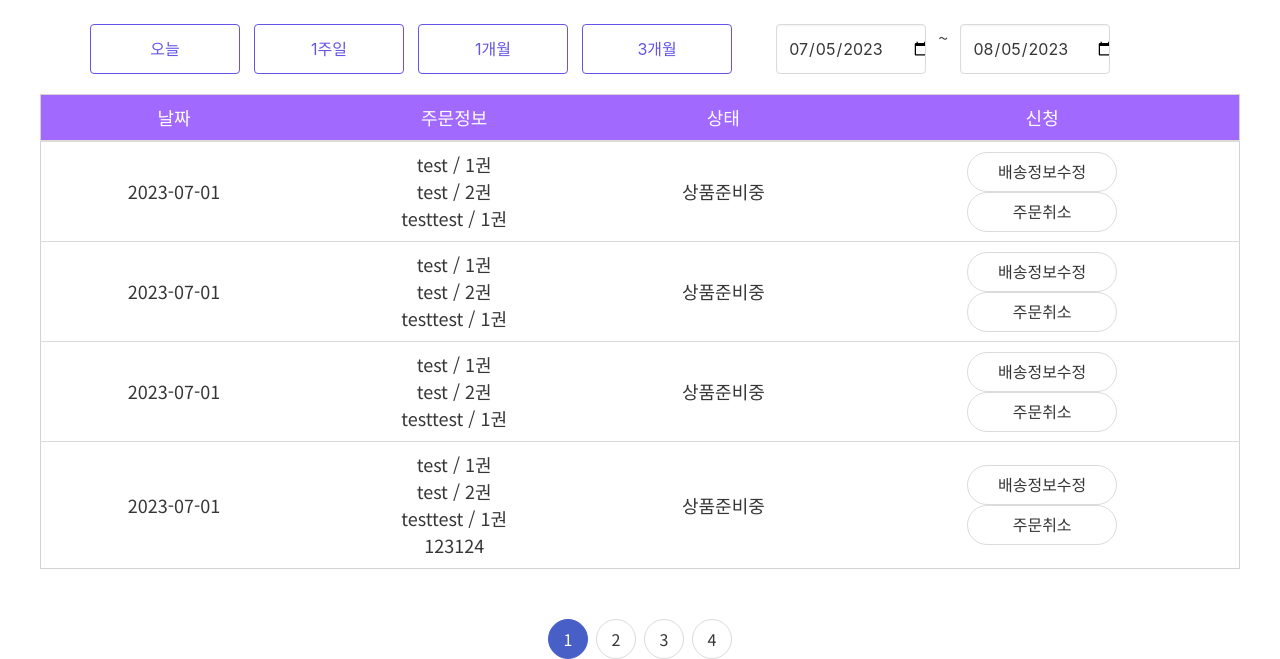
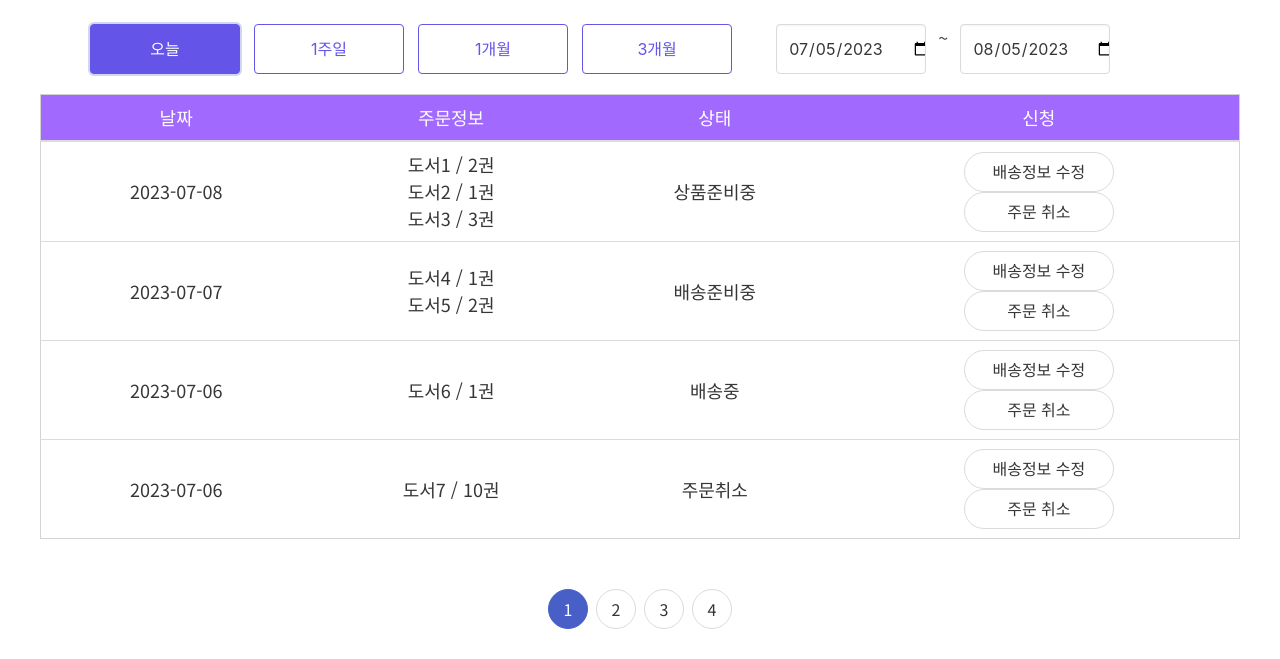
Before and after one commit to limvsme/node_start_kit, a plain HTML site: page src/views/account-orders/account-orders.html in a window 1280 px wide. Shown: the part 207-866 px from the top of the page. After the commit the page ends 836 px from the top, so only its background shows below. Drawn offline with nearby package versions, Linux system fonts and the light colour scheme; a web font is replaced by a local one.

Commit message:
FEAT: 주문조회 화면에서 더미 json 데이터로 테이블 row를 동적생성하게 하는 코드 작성

```diff
--- a/src/views/account-orders/account-orders.html
+++ b/src/views/account-orders/account-orders.html
@@ -66,52 +66,11 @@
             </tr>
           </thead>
 
-          <tbody>
-            <tr>
-              <td>2023-07-01</td>
-              <td>test / 1권<br />test / 2권<br />testtest / 1권</td>
-              <td>상품준비중</td>
-              <td>
-                <button class="button is-rounded">배송정보수정</button><br /><button class="button is-rounded">
-                  주문취소
-                </button>
-              </td>
-            </tr>
-            <tr>
-              <td>2023-07-01</td>
-              <td>test / 1권<br />test / 2권<br />testtest / 1권</td>
-              <td>상품준비중</td>
-              <td>
-                <button class="button is-rounded">배송정보수정</button><br /><button class="button is-rounded">
-                  주문취소
-                </button>
-              </td>
-            </tr>
-
-            <tr>
-              <td>2023-07-01</td>
-              <td>test / 1권<br />test / 2권<br />testtest / 1권</td>
-              <td>상품준비중</td>
-              <td>
-                <button class="button is-rounded">배송정보수정</button><br /><button class="button is-rounded">
-                  주문취소
-                </button>
-              </td>
-            </tr>
-
-            <tr>
-              <td>2023-07-01</td>
-              <td>test / 1권<br />test / 2권<br />testtest / 1권<br />123124</td>
-              <td>상품준비중</td>
-              <td>
-                <button class="button is-rounded">배송정보수정</button><br /><button class="button is-rounded">
-                  주문취소
-                </button>
-              </td>
-            </tr>
-          </tbody>
+          <tbody id="order-list-body"></tbody>
         </table>
       </section>
+
+      <!-- 주문 내역 페이지 버튼 -->
       <nav class="pagination is-rounded" role="navigation" aria-label="pagination">
         <ul class="pagination-list">
           <li>
--- a/src/views/account-orders/account-orders.js
+++ b/src/views/account-orders/account-orders.js
@@ -3,10 +3,13 @@
 // 2. 주문 내역이 있다면 동적으로 row를 생성해서 배치하며, 한 번에 최대 4개까지 배치
 // 2-1. 동적 생성시에 각 row의 배송정보수정, 주문취소 버튼의 이벤트리스너 등록시에 해당 주문의 번호를 인자로 널어, 버튼 클릭시에 각 주문번호에 맞게 대응할 수 있도록 함.
 // 3. 주문 내역이 5건 이상이라면 하단에 그 넘어간 수만큼 페이지를 이동할 수 있는 숫자 버튼 표시
+// 4. 달력에 대한 동작도 구현해야함
 
 const filterButtonList = document.querySelectorAll(".button.is-outlined");
+const orderListBody = document.querySelector("#order-list-body");
 
 addAllEvents();
+requestOrderData();
 
 // addEventListener들을 묶어주는 코드
 function addAllEvents() {
@@ -15,9 +18,67 @@ function addAllEvents() {
     filterButtonList[i].addEventListener("click", (e) => {
       onClickFilterButton(i);
     });
+
+  // 오늘 버튼을 포커스 상태로 설정
+  filterButtonList[0].focus();
 }
 
 // 필터 버튼 처리
 function onClickFilterButton(id) {
   alert(id);
 }
+
+// TODO: 더미데이터 지우고 서버요청 보내야함
+async function requestOrderData() {
+  // 임시로 더미 json 파일 가져다가 화면에 표시
+  try {
+    const response = await fetch("dummy-orders.json");
+    const jsonData = await response.json();
+    //console.log(data);
+
+    for (const order of jsonData.dummyData) {
+      createRow(order);
+    }
+  } catch (error) {
+    console.log("Error:", error);
+  }
+}
+
+function createRow(order) {
+  // 날짜
+  let dateCell = document.createElement("td");
+  dateCell.textContent = order.orderDate;
+
+  // 주문정보
+  let productListCell = document.createElement("td");
+  let temp = "";
+  order.orderProductList.forEach((product) => {
+    temp += `${product.name} / ${product.count}권<br>`;
+  });
+  console.log(temp);
+  productListCell.innerHTML = temp;
+
+  // 상태
+  let stateCell = document.createElement("td");
+  stateCell.textContent = order.orderState;
+
+  // 신청
+  let requestCell = document.createElement("td");
+  let editShippingDataButton = document.createElement("button");
+  let cancelOrderButton = document.createElement("button");
+  editShippingDataButton.className = "button is-rounded";
+  editShippingDataButton.innerText = "배송정보 수정";
+  cancelOrderButton.className = "button is-rounded";
+  cancelOrderButton.innerText = "주문 취소";
+  requestCell.appendChild(editShippingDataButton);
+  requestCell.appendChild(document.createElement("br"));
+  requestCell.appendChild(cancelOrderButton);
+
+  let newRow = document.createElement("tr");
+  newRow.appendChild(dateCell);
+  newRow.appendChild(productListCell);
+  newRow.appendChild(stateCell);
+  newRow.appendChild(requestCell);
+
+  orderListBody.appendChild(newRow);
+}
--- a/src/views/account-orders/dummy-orders.json
+++ b/src/views/account-orders/dummy-orders.json
@@ -2,7 +2,8 @@
   "dummyData": [
     {
       "orderId": "1001",
-      "orderDate": "2023-07-06",
+      "orderDate": "2023-07-08",
+      "orderState": "상품준비중",
       "orderProductList": [
         { "name": "도서1", "count": 2 },
         { "name": "도서2", "count": 1 },
@@ -12,6 +13,7 @@
     {
       "orderId": "1002",
       "orderDate": "2023-07-07",
+      "orderState": "배송준비중",
       "orderProductList": [
         { "name": "도서4", "count": 1 },
         { "name": "도서5", "count": 2 }
@@ -19,12 +21,14 @@
     },
     {
       "orderId": "1003",
-      "orderDate": "2023-07-08",
+      "orderDate": "2023-07-06",
+      "orderState": "배송중",
       "orderProductList": [{ "name": "도서6", "count": 1 }]
     },
     {
       "orderId": "1004",
-      "orderDate": "2023-07-08",
+      "orderDate": "2023-07-06",
+      "orderState": "주문취소",
       "orderProductList": [{ "name": "도서7", "count": 10 }]
     }
   ]
```
